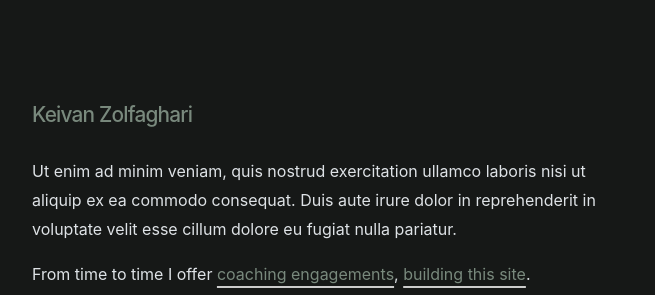
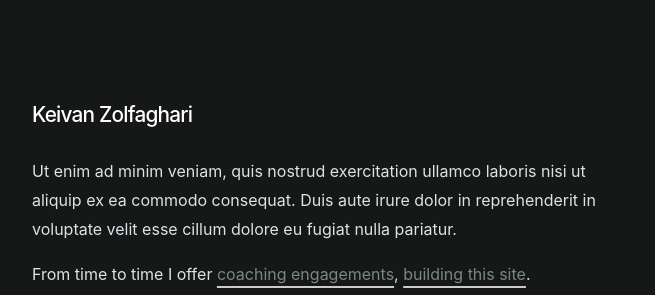
Before and after one commit to keivanz/keivanz.github.io, a Jekyll site: the page built from index.md, in a window 1280 px wide. Shown: the top 295 px of the page, without its empty margins (312-967 px from the left). Built offline with Jekyll 4.4.1, drawn with Linux system fonts in a browser that asks for light colours; nearby versions of some CDN libraries; some web fonts are replaced.

Commit message:
Update homepage.html

```diff
--- a/_includes/homepage.html
+++ b/_includes/homepage.html
@@ -1,4 +1,4 @@
-<header><p class="mt-5 mb-4"><a href="/" class="sitetitle text-decoration-none name_lead">{{ site.title }}</a></p></header>
+<header><p class="mt-5 mb-4"><a href="/" class="sitetitle text-body-emphasis text-decoration-none name_lead">{{ site.title }}</a></p></header>
 
 <p class="fade-in">Ut enim ad minim veniam, quis nostrud exercitation ullamco laboris nisi ut aliquip ex ea commodo consequat. Duis aute irure dolor in reprehenderit in voluptate velit esse cillum dolore eu fugiat nulla pariatur.</p>
 
```
